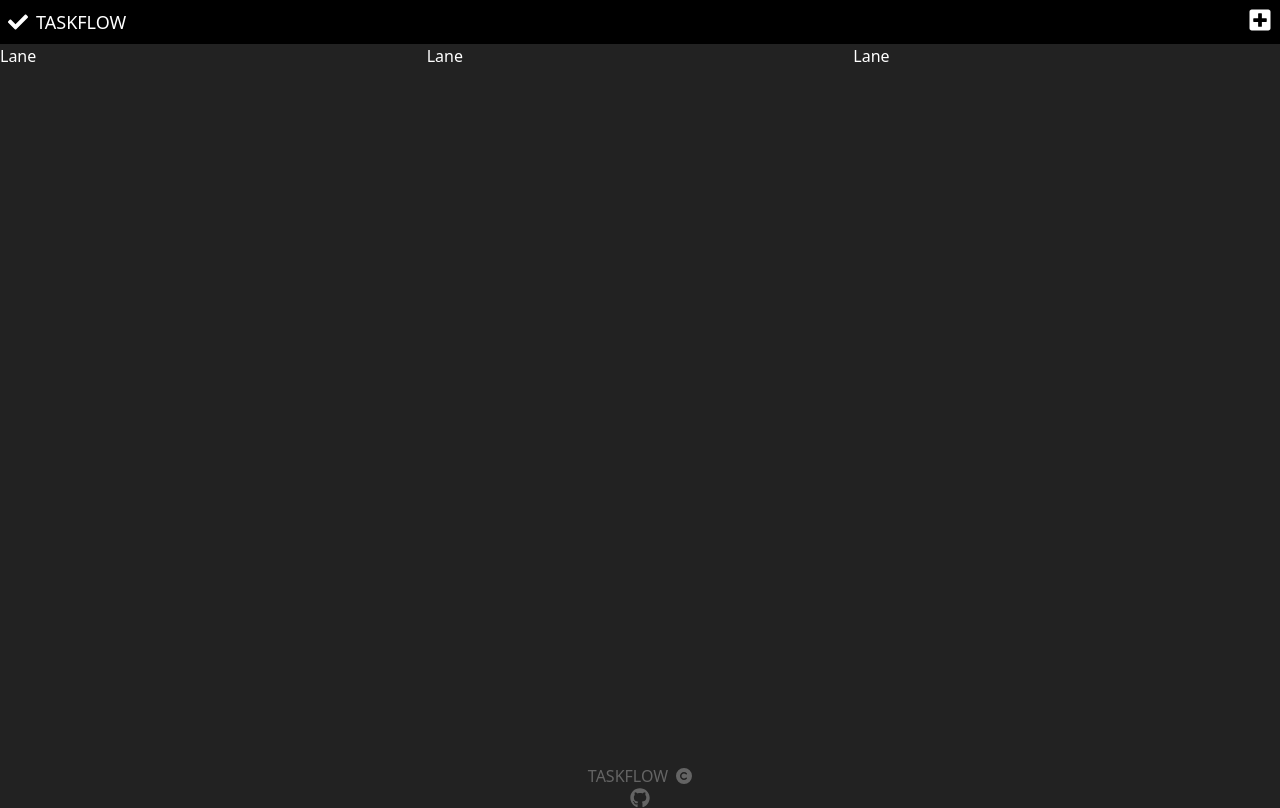
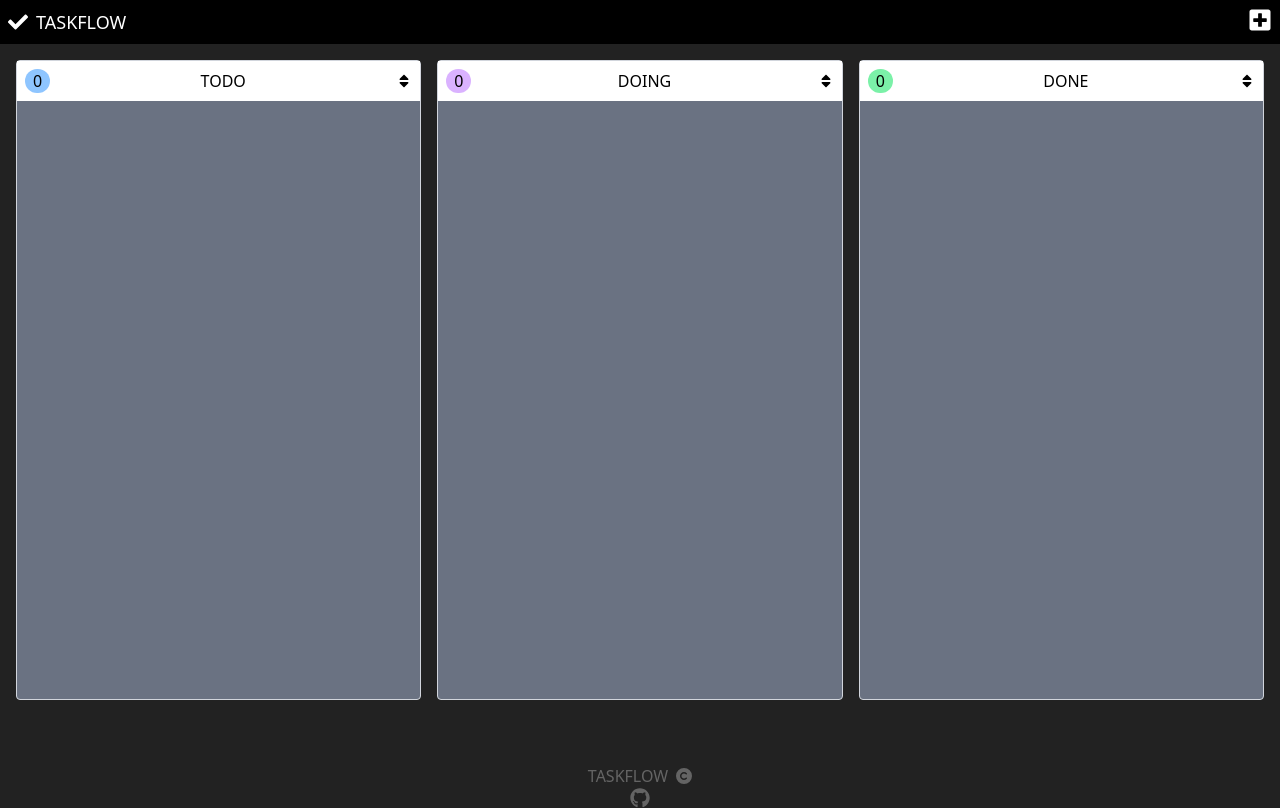
Before and after one commit to tahajaiti/TASKFLOW-REACT-TEST, a React (Vite) app in the folder frontend/: page / in a window 1280 px wide. Built offline with nearby package versions, Linux system fonts and the light colour scheme.

Commit message:
FEAT: designed the containers that gonna hold tasks with dynamic color display

```diff
--- a/frontend/src/components/Container.tsx
+++ b/frontend/src/components/Container.tsx
@@ -2,13 +2,13 @@ import React from 'react'
 import Lane from './Lane';
 
 const Container: React.FC = () => {
-  return (
-    <main className='min-h-[90vh] max-h-[90vh] grid grid-cols-1 lg:grid-cols-3 overflow-x-hidden'>
-        <Lane name='todo'/>
-        <Lane name='doing'/>
-        <Lane name='done'/>
-    </main>
-  )
+    return (
+        <main className='min-h-[90vh] max-h-[90vh] p-4 gap-4 grid grid-cols-1 lg:grid-cols-3 overflow-x-hidden'>
+            <Lane name='todo' />
+            <Lane name='doing' />
+            <Lane name='done' />
+        </main>
+    )
 }
 
 export default Container
--- a/frontend/src/components/Lane.tsx
+++ b/frontend/src/components/Lane.tsx
@@ -1,13 +1,24 @@
 import React from 'react'
+import { FaSort } from 'react-icons/fa'
 
 interface laneProps {
-    name: string
+    name: 'todo' | 'doing' | 'done'
 }
 
-const Lane: React.FC<laneProps> = ({name}) => {
-  return (
-    <div>Lane</div>
-  )
+const Lane: React.FC<laneProps> = ({ name }) => {
+    const colorCount = name === 'todo' ? 'bg-blue-300'
+        : name === 'doing' ? 'bg-purple-300' : 'bg-green-300';
+
+
+    return (
+        <div className='h-[40rem] bg-gray-500 rounded-sm border border-gray-300'>
+            <header className='bg-white flex justify-between items-center text-black p-2'>
+                <p className={`${colorCount} px-2 rounded-full`}>0</p>
+                <h2>{name.toUpperCase()}</h2>
+                <FaSort />
+            </header>
+        </div>
+    )
 }
 
 export default Lane
```
